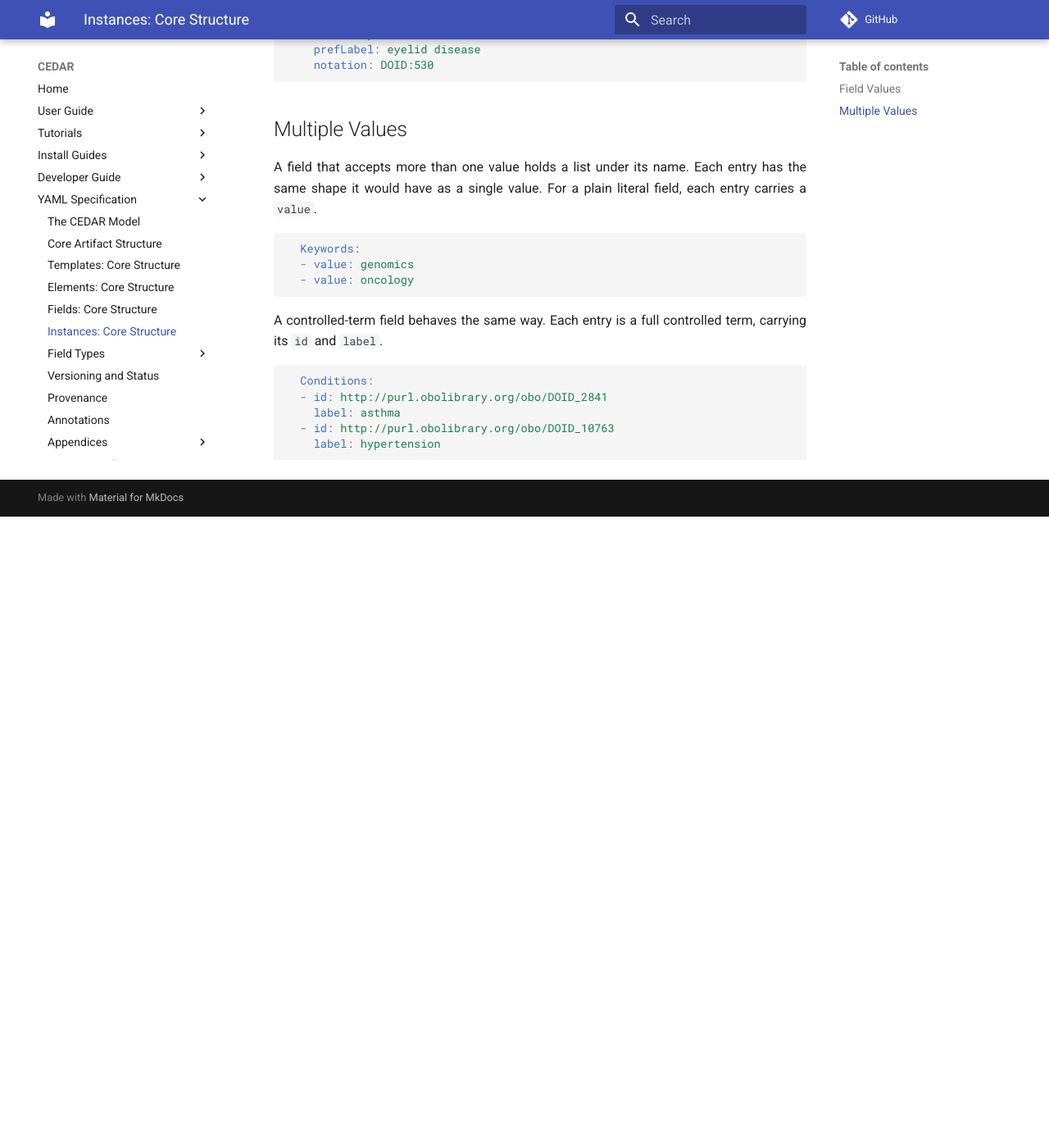
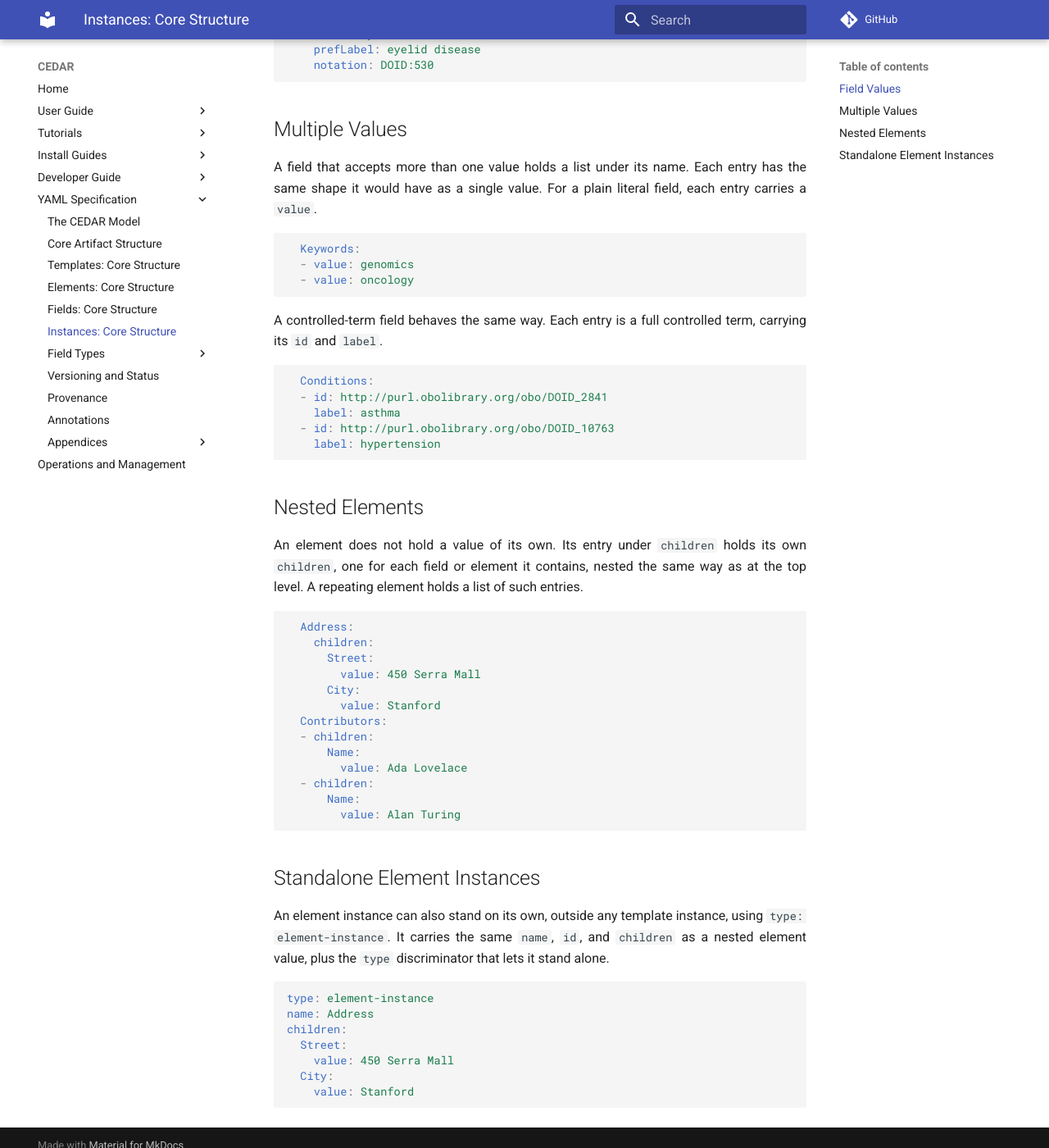
Before and after one commit to metadatacenter/cedar-mkdocs, an MkDocs documentation site: the page built from docs/yaml-spec/instances-core.md, in a window 1280 px wide and 1400 px high, scrolled down 1071 px. Shown: the whole window at 82% size. Built offline with MkDocs 1.6.1 and Material for MkDocs 9.7.7, drawn with Linux system fonts in a browser that asks for light colours; comment, search, counter and statistics services are not loaded; before the commit the page ends 1701 px from its top, so only the background shows below that.

Commit message:
Sanity-check pass: close serialization gaps, drop valueRecommendation
Document element values and element-instance in Instances: Core Structure.
Add selected to the key index. Remove valueRecommendation throughout. Fix an
elaboration-style colon on the templates page.

Co-Authored-By: Claude Opus 4.8 <noreply@anthropic.com>

````diff
--- a/docs/yaml-spec/instances-core.md
+++ b/docs/yaml-spec/instances-core.md
@@ -74,3 +74,41 @@ its `id` and `label`.
   - id: http://purl.obolibrary.org/obo/DOID_10763
     label: hypertension
 ```
+
+## Nested Elements
+
+An element does not hold a value of its own. Its entry under `children` holds its own
+`children`, one for each field or element it contains, nested the same way as at the top
+level. A repeating element holds a list of such entries.
+
+```yaml
+  Address:
+    children:
+      Street:
+        value: 450 Serra Mall
+      City:
+        value: Stanford
+  Contributors:
+  - children:
+      Name:
+        value: Ada Lovelace
+  - children:
+      Name:
+        value: Alan Turing
+```
+
+## Standalone Element Instances
+
+An element instance can also stand on its own, outside any template instance, using
+`type: element-instance`. It carries the same `name`, `id`, and `children` as a nested
+element value, plus the `type` discriminator that lets it stand alone.
+
+```yaml
+type: element-instance
+name: Address
+children:
+  Street:
+    value: 450 Serra Mall
+  City:
+    value: Stanford
+```
````
Also changed, not shown: docs/yaml-spec/appendices/key-index.md (+1 -0 lines), docs/yaml-spec/fields-core.md (+4 -7 lines), docs/yaml-spec/templates-core.md (+1 -1 lines).
